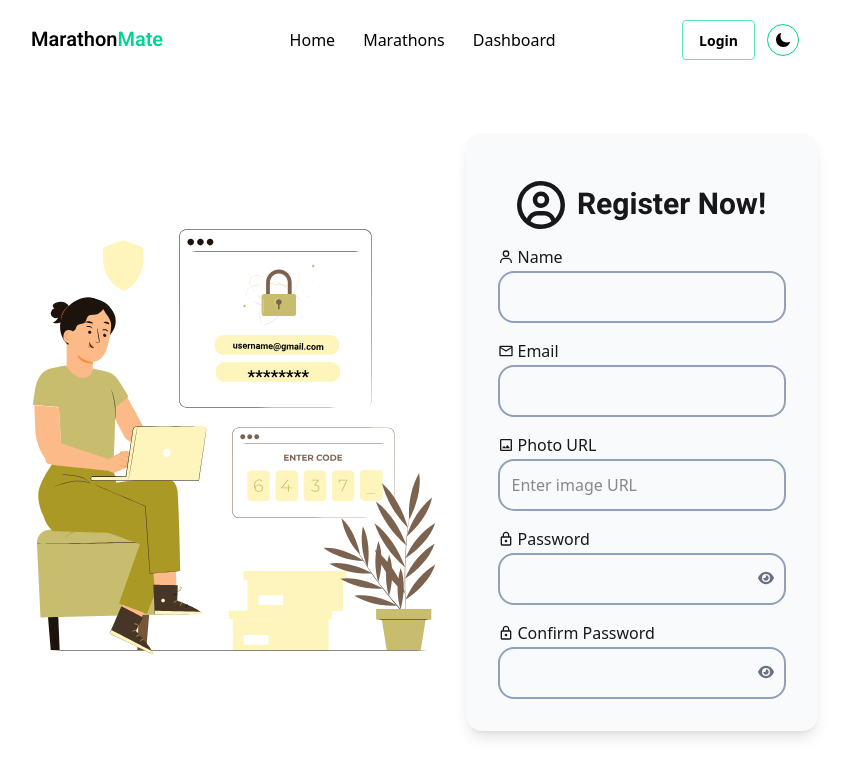
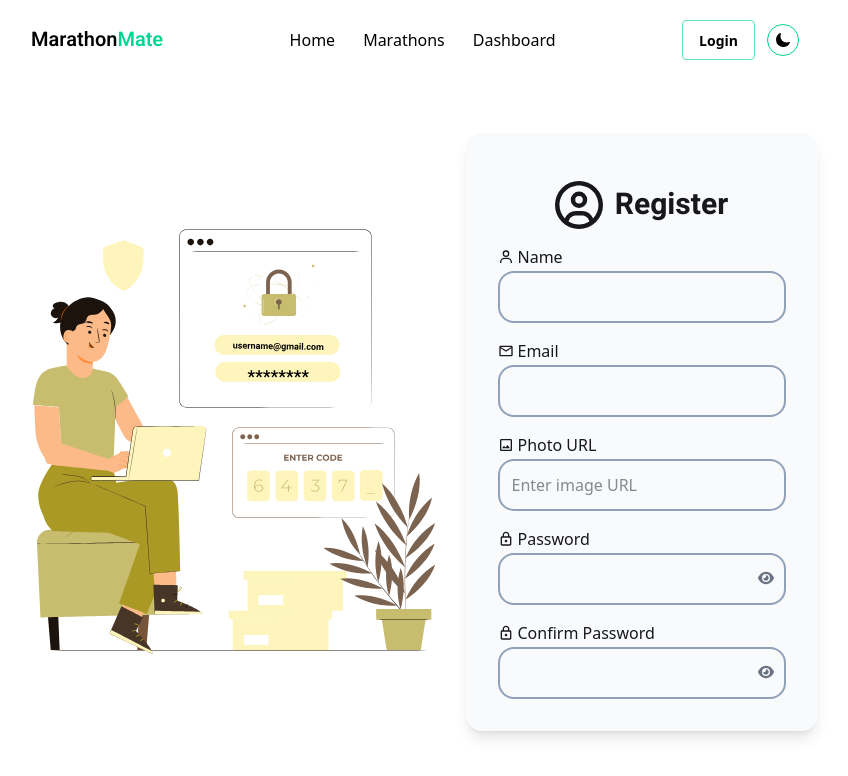
Before and after one commit to Ryusen9/Assignment-11-frontend, a React (Vite) app: page /register in a window 1280 px wide. Shown: the top 776 px of the page, without its empty margins (225-1073 px from the left). Built offline with nearby package versions, Linux system fonts and the light colour scheme.

Commit message:
Register page fix 2

```diff
--- a/src/Components/Register.jsx
+++ b/src/Components/Register.jsx
@@ -52,7 +52,7 @@ const Register = () => {
       >
         <div className="my-4 flex items-center justify-center gap-3 text-center">
           <FaRegCircleUser className="text-5xl" />
-          <p className="font-Heebo font-bold text-3xl">Register Now!</p>
+          <p className="font-Heebo font-bold text-3xl">Register</p>
         </div>
         <div className="max-w-3xl flex gap-4 flex-col items-center justify-center">
           {/* Name Field */}
```
